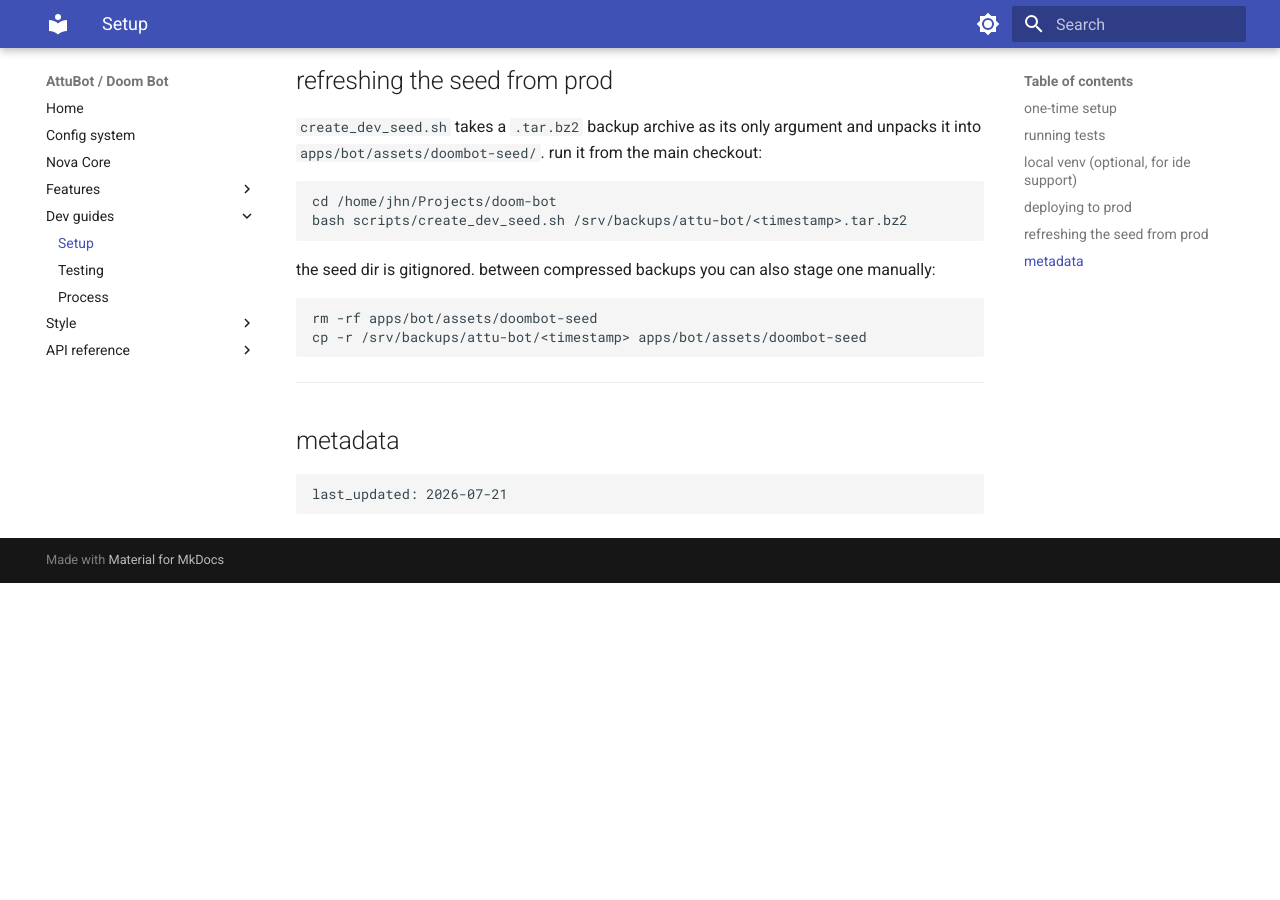
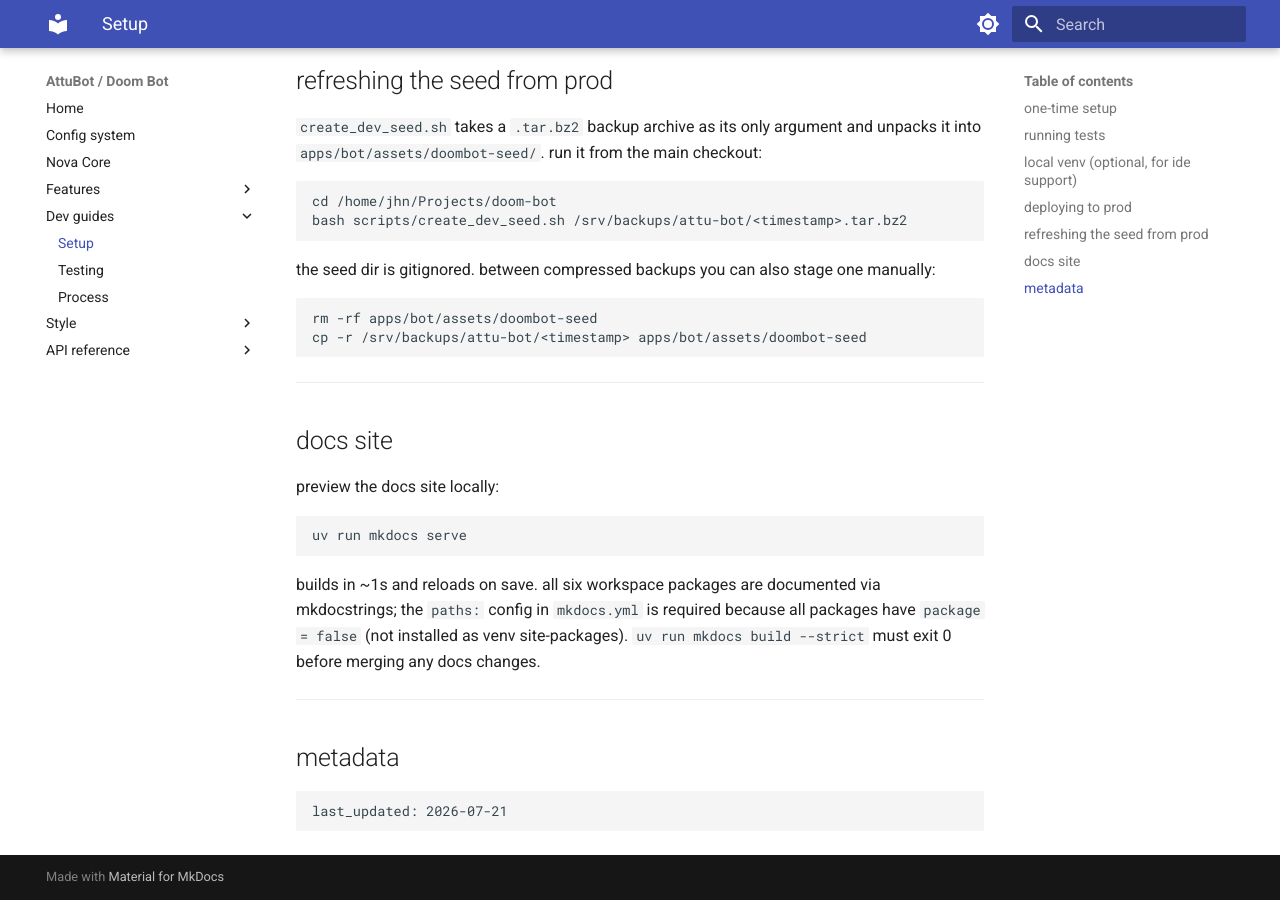
Before and after one commit to jhnhnck/attu-bot, an MkDocs documentation site: the page built from docs/dev/dev_setup.md, in a window 1280 px wide and 900 px high, scrolled down 1518 px. Built offline with MkDocs 1.6.1 and Material for MkDocs 9.7.7, drawn with Linux system fonts in a browser that asks for light colours; before the commit the page ends 2101 px from its top, so only the background shows below that.

Commit message:
chore(plans/mkdocs): shipdown pre-merge - archive plan, promote docs note
- archive plan dir to .claude/plans/archived/mkdocs/
- add docs site section to docs/dev/dev_setup.md (mkdocs serve, paths: config note)

````diff
--- a/docs/dev/dev_setup.md
+++ b/docs/dev/dev_setup.md
@@ -72,6 +72,18 @@ cp -r /srv/backups/attu-bot/<timestamp> apps/bot/assets/doombot-seed
 
 ---
 
+## docs site
+
+preview the docs site locally:
+
+```bash
+uv run mkdocs serve
+```
+
+builds in ~1s and reloads on save. all six workspace packages are documented via mkdocstrings; the `paths:` config in `mkdocs.yml` is required because all packages have `package = false` (not installed as venv site-packages). `uv run mkdocs build --strict` must exit 0 before merging any docs changes.
+
+---
+
 ## metadata
 
 ```yaml
````
Also changed, not shown: .claude/plans/archived/mkdocs/ship.md (added, +13 -0 lines), .claude/plans/archived/mkdocs/bugs.md (renamed from .claude/plans/mkdocs/bugs.md), .claude/plans/archived/mkdocs/log.md (renamed from .claude/plans/mkdocs/log.md), .claude/plans/archived/mkdocs/plan.md (renamed from .claude/plans/mkdocs/plan.md), .claude/plans/archived/mkdocs/pre-mortem.md (renamed from .claude/plans/mkdocs/pre-mortem.md).
